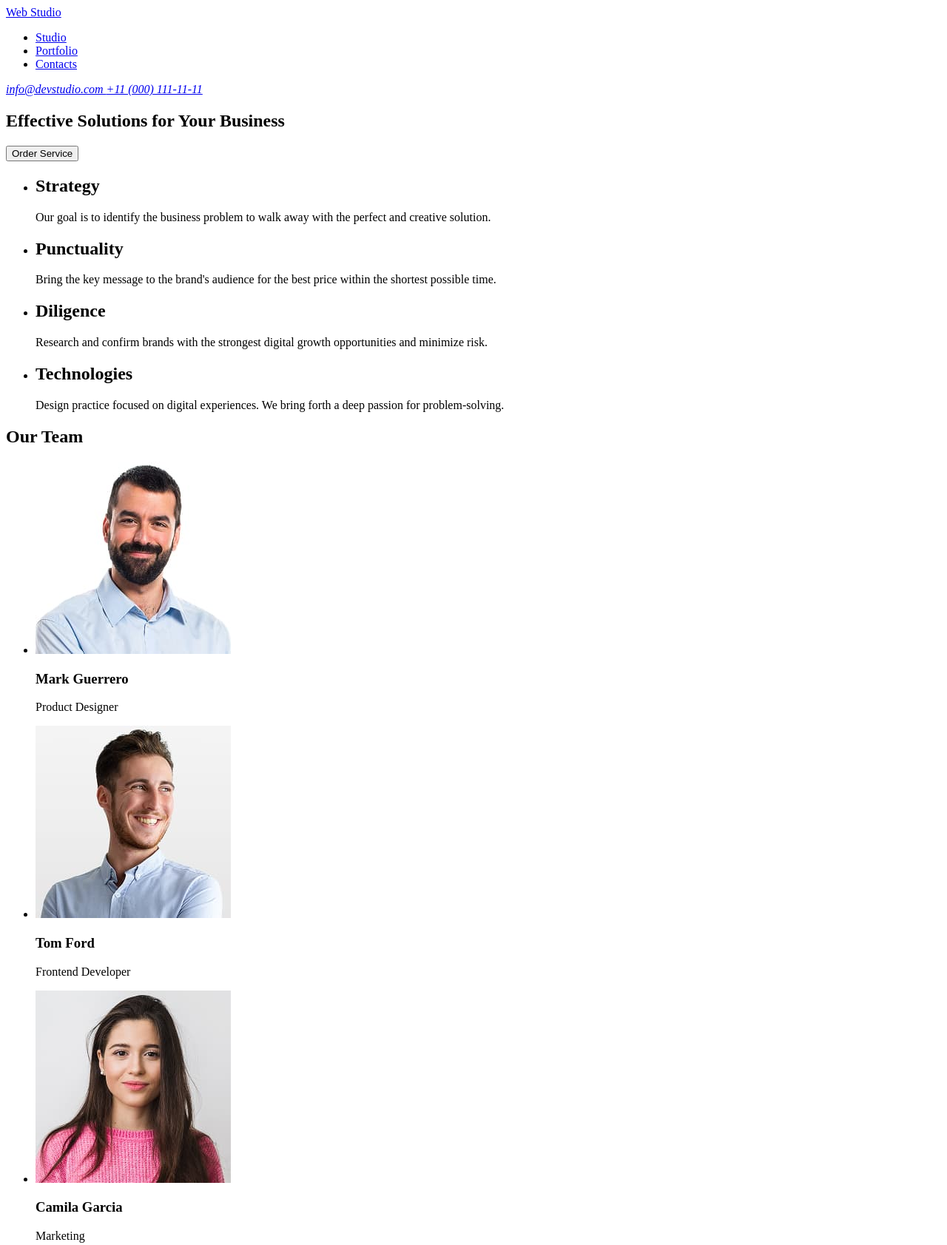
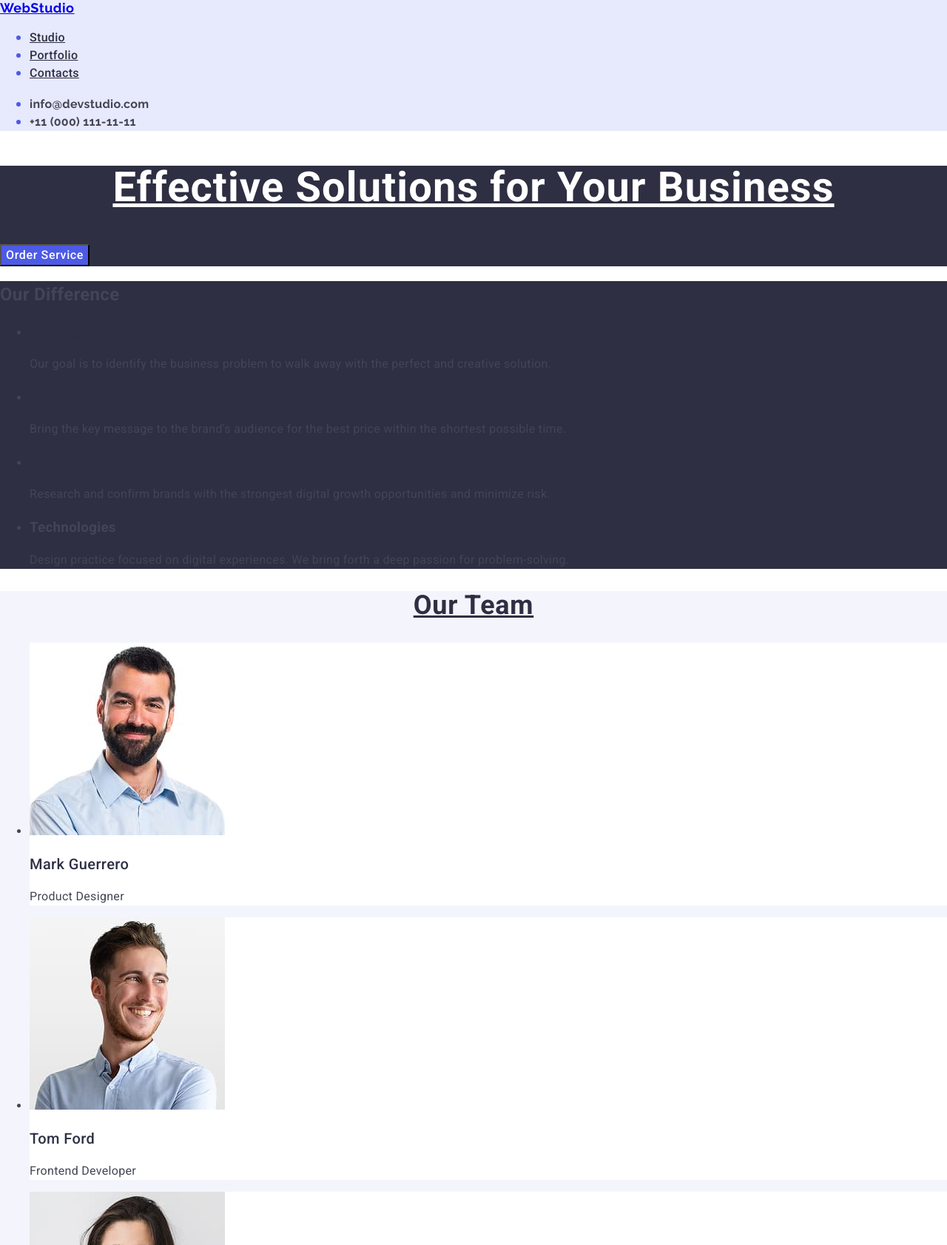
Before and after one commit to furkanakbudak/goit-markup-hw-02, a plain HTML site: page index.html in a window 1280 px wide. Shown: the top 1683 px of the page at 74% size. Drawn offline with nearby package versions, Linux system fonts and the light colour scheme.

Commit message:
hw02 push

```diff
--- a/index.html
+++ b/index.html
@@ -3,83 +3,164 @@
     <head>
         <meta charset="utf-8" />
         <title>WebStudio</title>
+        <link rel="preconnect" href="https://fonts.googleapis.com">
+        <link rel="preconnect" href="https://fonts.gstatic.com" crossorigin="">
+        <link href="https://fonts.googleapis.com/css2?family=Roboto:ital,wght@0,100..900;1,100..900" rel="stylesheet">
+        <link href="https://fonts.googleapis.com/css2?family=Raleway:ital,wght@0,100..900;1,100..900&amp;family=Roboto:ital,wght@0,100..900;1,100..900" rel="stylesheet">
+        <link rel="stylesheet" href="https://cdnjs.cloudflare.com/ajax/libs/modern-normalize/3.0.1/modern-normalize.min.css">
+        <link rel="stylesheet" href="./styles.css">
     </head>
     <body>
         <header>
-    <a href="/" class="logo"> Web Studio </a>
             <nav>
+                <a href="/" class="logo">WebStudio</a>
+
                 <ul>
-<li> <a href="#Studio"> Studio </a>         </li>
-<li> <a href="#Portfolio"> Portfolio </a>   </li>
-<li> <a href="#Contacts"> Contacts </a>     </li>
+                    <li><a class="nav-link-body-medium" href="#Studio"> Studio </a></li>
+                    <li><a class="nav-link-body-medium" href="#Portfolio"> Portfolio </a></li>
+                    <li><a class="nav-link-body-medium" href="#Contacts"> Contacts </a></li>
                 </ul>
             </nav>
 
-    <address>
-    <a href="mailto:info@devstudio.com"> info@devstudio.com </a>
-    <a href="tel:+11(000)111-11-11"> +11 (000) 111-11-11 </a>
+            <address class="address-info">
+                <ul>
+                    <li>
+                        <a class="address-link-body-small" href="mailto:info@devstudio.com">
+                            info@devstudio.com
+                        </a>
+                    </li>
+                    <li>
+                        <a class="address-link-body-small" href="tel:+110001111111"> +11 (000) 111-11-11 </a>
+                    </li>
+                </ul>
             </address>
-
         </header>
         <main>
-    <section>
-    <h1>Effective Solutions for Your Business</h1>
-    <button type="button"> Order Service </button>
+            <section class="sec-text">
+                <h1 class="sec-title">Effective Solutions for Your Business</h1>
+                <button class="button-text" type="button">Order Service</button>
             </section>
-    <section>
+            <section class="sec-text">
+                <h2 class="sec-title2">Our Difference</h2>
                 <ul>
-    <li>
-        <h2>Strategy</h2>
-    <p> Our goal is to identify the business problem to walk away with the perfect and creative solution. </p>
+                    <li class="features-item">
+                        <h3 class="features-title">Strategy</h3>
+                        <p class="features-text">
+                            Our goal is to identify the business problem to walk
+                            away with the perfect and creative solution.
+                        </p>
                     </li>
                     <li>
-        <h2>Punctuality</h2>
-    <p> Bring the key message to the brand's audience for the best price within the shortest possible time. </p>
+                        <h3 class="features-title">Punctuality</h3>
+                        <p class="features-text">
+                            Bring the key message to the brand's audience for
+                            the best price within the shortest possible time.
+                        </p>
                     </li>
                     <li>
-        <h2>Diligence</h2>
-        <p> Research and confirm brands with the strongest digital growth opportunities and minimize risk. </p>
+                        <h3 class="features-title">Diligence</h3>
+                        <p class="features-text">
+                            Research and confirm brands with the strongest
+                            digital growth opportunities and minimize risk.
+                        </p>
                     </li>
                     <li>
-        <h2>Technologies</h2>
-        <p> Design practice focused on digital experiences. We bring forth a deep passion for problem-solving. </p>
+                        <h3>Technologies</h3>
+                        <p class="features-text">
+                            Design practice focused on digital experiences. We
+                            bring forth a deep passion for problem-solving.
+                        </p>
+                    </li>
+                </ul>
+            </section>
+            <section class="section-text">
+                <h2 class="section-title" >Our Team</h2>
+                <ul>
+                    <li class="team-members">
+                        <img
+                            src="./images/MarkGuerrero.jpg"
+                            width="264"
+                            height="260"
+                            alt="Mark Guerrero"
+                        />
+                        <h3 class="features-title">Mark Guerrero</h3>
+                        <p class="features-text">Product Designer</p>
+                    </li>
+                    <li class="team-members">
+                        <img
+                            src="./images/TomFord.jpg"
+                            width="264"
+                            height="260"
+                            alt="Tom Ford"
+                        />
+                        <h3 class="features-title">Tom Ford</h3>
+                        <p class="features-text">Frontend Developer</p>
+                    </li>
+                    <li class="team-members">
+                        <img
+                            src="./images/CamilaGarcia.jpg"
+                            width="264"
+                            height="260"
+                            alt="Camila Garcia"
+                        />
+                        <h3 class="features-title">Camila Garcia</h3>
+                        <p class="features-text" >Marketing</p>
+                    </li>
+                    <li class="team-members">
+                        <img
+                            src="./images/DanielWilson.jpg"
+                            width="264"
+                            height="260"
+                            alt="Daniel Wilson"
+                        />
+                        <h3 class="features-title">Daniel Wilson</h3>
+                        <p class="features-text">UI Designer</p>
+                    </li>
+                </ul>
+            </section>
+
+        <section class="sec-port">
+            <h2 class="section-title">Our Portfolio</h2>
+            <ul>
+                <li class="port-item">
+                    <img src="./images/cashlesspayment.jpg" alt="Cashless Payment" width="360">
+                    <h3 class="features-title">Cashless Payment</h3>
+                    <p class="features-text">Marketing</p>
+                </li>
+                <li class="port-item">
+                    <img src="./images/mediationapp.jpg" alt="Meditation App" width="360">
+                    <h3 class="features-title">Meditation App</h3>
+                    <p class="features-text">
+                        App
+                    </p>
+                </li>
+                <li class="port-item">
+                    <img src="./images/taxiservice.jpg" alt="Taxi Service" width="360">
+                    <h3 class="features-title">Taxi Service</h3>
+                    <p class="features-text">Marketing</p>
+                </li>
+                <li class="port-item">
+                    <img src="./images/screenillustration.jpg" alt="Screen Illustrations" width="360">
+                    <h3 class="features-title">Screen Illustrations</h3>
+                    <p class="features-text">Design</p>
+                </li>
+                <li class="port-item">
+                    <img src="./images/onlinecourses.jpg" alt="Online Courses" width="360">
+                    <h3 class="features-title">Online Courses</h3>
+                    <p class="features-text">Marketing</p>
                 </li>
 
             </ul>
         </section>
-<section>
-    <h2>Our Team</h2>
-<ul>
-    <li>
-     <img src="/images/MarkGuerrero.jpg" alt="Mark Guerrero">
-     <h3>Mark Guerrero</h3>
-     <p> Product Designer </p>
-    </li>
-    <li>
-        <img src="/images/TomFord.jpg" alt="Tom Ford">
-        <h3> Tom Ford </h3>
-        <p> Frontend Developer </p>
-    </li>
-    <li>
-        <img src="/images/CamilaGarcia.jpg" alt="Camila Garcia">
-        <h3> Camila Garcia </h3>
-        <p> Marketing </p>
-    </li>
-    <li>
-        <img src="/images/DanielWilson.jpg" alt="Daniel Wilson">
-        <h3> Daniel Wilson</h3>
-        <p>UI Designer</p>
-    </li>
-</ul>
-
-</section>
 
         </main>
 
-<footer>
-
-<a href="/" class="logo"> Web Studio </a>
-<p>Increase the flow of customers and sales for your business with digital marketing & growth solutions.</p>
-
+        <footer class="page-footer">
+            <a href="./index.html" class="footer-logo">Web<span class="footer-logo-part">Studio</span></a>
+            <p class="footer-text">
+                Increase the flow of customers and sales for your business with
+                digital marketing & growth solutions.
+            </p>
         </footer>
     </body>
+</html>
--- /dev/null
+++ b/styles.css
@@ -0,0 +1,162 @@
+body{
+    font-family: "Roboto", sans-serif;
+    color: #434455;
+    background-color: #ffffff;
+    font-weight: 400;
+    font-size: 16px;
+    letter-spacing: 0.02em;
+    line-height: 1.5;
+}
+
+.sec-title,.section-title{
+    font-family: "Roboto", sans-serif;
+    font-weight: 700;
+    letter-spacing: 0.02em;
+    text-decoration: underline;
+    text-align: center;
+}
+header{
+    background-color: #e7e9fc;
+    color: #4d5ae5;
+    font-family: "Raleway", sans-serif;
+    font-weight: 700;
+    font-size: 18px;
+    letter-spacing: 0.03em;
+    line-height: 1.17;
+}
+
+/* nav bölümü */
+.nav-link-body-medium{
+    font-family: "Roboto", sans-serif;
+    font-weight: 500;
+    font-size: 16px;
+    line-height: 1.5;
+    letter-spacing: 0.02em;
+    color: #2e2f42;
+}
+.nav-link-body-medium:hover,
+.nav-link-body-medium:focus{
+    color: #404bbf;
+}
+.nav-link-body-medium:active{
+    color: #404bbf;
+    text-decoration: underline;
+}
+.logo-link{
+    font-family: "Raleway", sans-serif;
+    font-weight: 700;
+    font-size: 18px;
+    letter-spacing: 0.03em;
+    line-height: 1.17;
+    color: #4d5ae5;
+    text-transform: uppercase;
+    text-decoration: none;
+
+}
+.logo-link .logo-studio{
+    color: #2e2f42;
+}
+/*address bölümü*/
+.address-info{
+    font-style: normal;
+}
+.address-link-body-small{
+    font-style: normal;
+    color: #434455;
+    letter-spacing: 0.02em;
+    font-size: 16px;
+    line-height: 1.5;
+    text-decoration: none;
+
+}
+.address-link-body-small:hover,
+.address-link-body-small:active{
+    color: #404bbf;
+}
+.address-link-body-small:focus{
+    color: #404bbf;
+}
+/*Section 1.bölüm*/
+.sec-text{
+    background-color: #2e2f42;
+}
+.sec-title{
+    font-size: 56px;
+    line-height: 1.07;
+    color:#ffffff;
+
+
+}
+.button-text{
+    font-family: "Roboto", sans-serif;
+    font-weight: 500;
+    font-size: 16px;
+    line-height: 1.5;
+    letter-spacing: 0.04em;
+    background-color: #4d5ae5;
+    color: #ffffff;
+}
+.button-text:hover,
+.button-text:focus{
+    background-color:#404bbf;
+    color: #ffffff;
+    cursor: pointer;
+}
+/*Section 2-3-4 bölüm*/
+
+.section-title{
+    font-size: 36px;
+    line-height: 1.11;
+    color: #2e2f42;
+    text-transform: capitalize;
+
+}
+.section-text{
+    background-color: #f4f4fd;
+}
+.features-title{
+    font-size: 20px;
+    font-family: "Roboto", sans-serif;
+    font-weight: 500;
+    letter-spacing: 0.02em;
+    line-height: 1.2;
+    color:#2e2f42;
+}
+.feature-text {
+    font-size: 16px;
+    line-height: 1.5;
+    letter-spacing: 0.02em;
+    color: #434455;
+}
+.team-members {
+    background-color: #ffffff;
+}
+.port-item {
+    background-color: #ffffff;
+}
+/*Footer bölümü*/
+.page-footer {
+    background-color: #2e2f42;
+}
+.footer-logo {
+    font-family: "Raleway", sans-serif;
+    font-weight: 700;
+    font-size: 18px;
+    letter-spacing: 0.03em;
+    line-height: 1.17;
+    color: #4d5ae5;
+    text-decoration: none;
+    text-transform: uppercase;
+}
+.footer-logo-part {
+    color: #f4f4fd;
+}
+
+.footer-text {
+    color: #f4f4fd;
+    font-family: "Roboto", sans-serif;
+    font-weight: 400;
+    font-size: 16px;
+    letter-spacing: 0.02em;
+    line-height: 1.5;
+}
```
Also changed, not shown: images/bankingapp.jpg (added), images/cashlesspayment.jpg (added), images/mediationapp.jpg (added), images/onlinecourses.jpg (added), images/screenillustration.jpg (added), images/taxiservice.jpg (added), 1 other file. Lines whose indentation alone changed are shown as unchanged.
